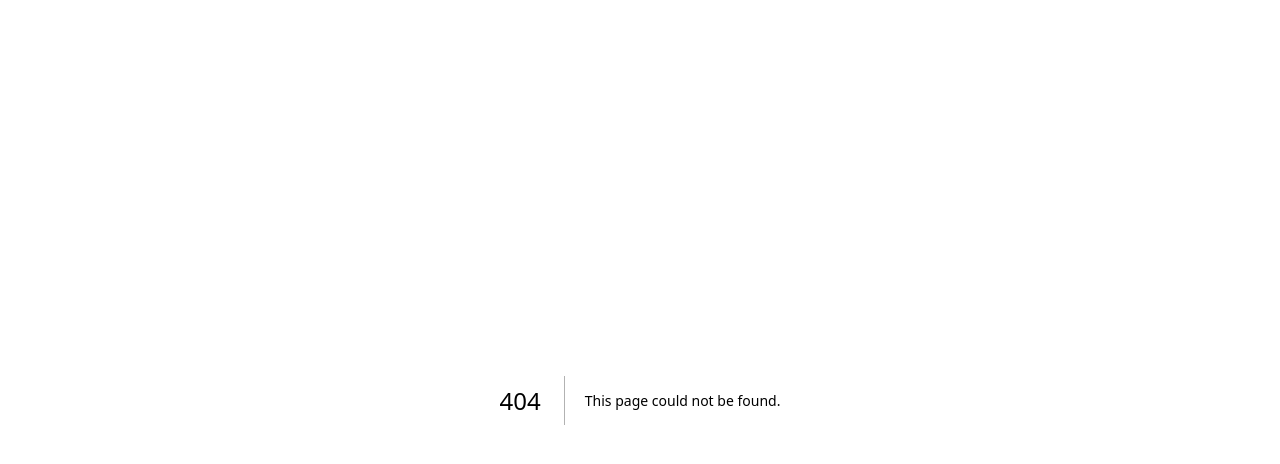
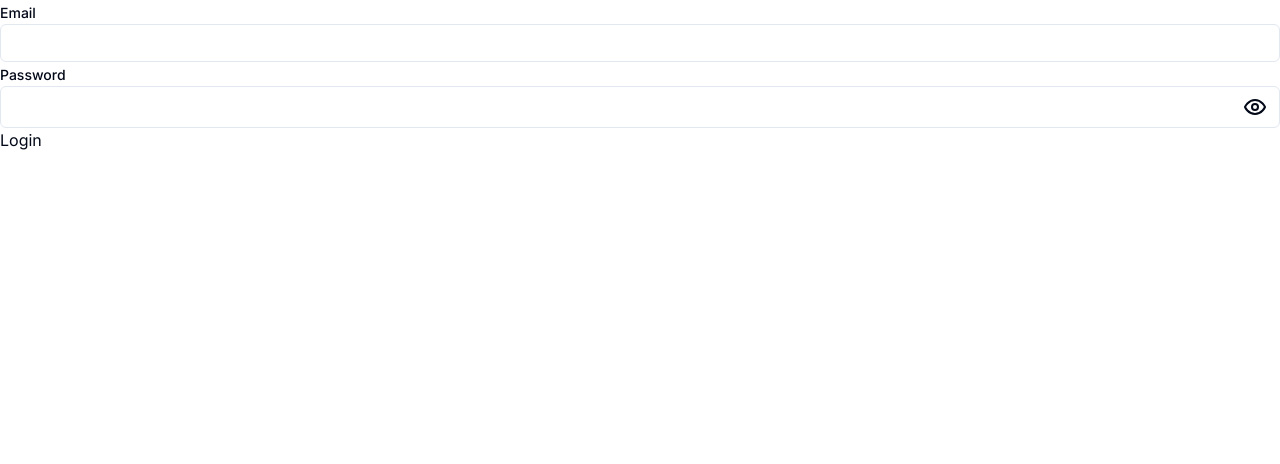
Before and after one commit to krzysztofkaptur/easymoney, a Next.js app: page /auth/login in a window 1280 px wide. Before the commit this address had no page. Shown: the top 464 px of the page. Built offline with nearby package versions, Linux system fonts and the light colour scheme.

Commit message:
feat: Add login page

```diff
--- /dev/null
+++ b/src/app/(pages)/(home)/page.tsx
@@ -0,0 +1,7 @@
+export default function Home() {
+  return (
+    <main>
+      <h1>home page</h1>
+    </main>
+  )
+}
--- /dev/null
+++ b/src/app/(pages)/auth/layout.tsx
@@ -0,0 +1,16 @@
+import type { Metadata } from "next";
+
+export const metadata: Metadata = {
+  title: "Create Next App",
+  description: "Generated by create next app",
+};
+
+export default function AuthLayout({
+  children,
+}: Readonly<{
+  children: React.ReactNode;
+}>) {
+  return (
+      <main>{children}</main>
+  );
+}
--- /dev/null
+++ b/src/app/(pages)/auth/login/page.tsx
@@ -0,0 +1,26 @@
+'use client'
+
+import { useForm } from 'react-hook-form'
+
+import { Form } from '@/components/Form'
+import { InputGroup } from '@/components/InputGroup'
+
+export default function Login() {
+  const form = useForm()
+
+  const onSubmit = form.handleSubmit(values => {
+    console.log({ values })
+  })
+
+  return (
+    <Form onSubmit={onSubmit} {...form}>
+      <InputGroup label="Email" {...form.register('email')} />
+      <InputGroup
+        label="Password"
+        type="password"
+        {...form.register('password')}
+      />
+      <button>Login</button>
+    </Form>
+  )
+}
--- a/src/app/page.tsx
+++ /dev/null
@@ -1,29 +0,0 @@
-'use client'
-
-import { InputGroup } from '@/components/InputGroup'
-
-import { Form } from '@/components/Form'
-
-import { useForm } from 'react-hook-form'
-
-export default function Home() {
-  const form = useForm()
-
-  const onSubmit = form.handleSubmit(values => {
-    console.log({ values })
-  })
-
-  return (
-    <main>
-      <Form onSubmit={onSubmit} {...form}>
-        <InputGroup label="Email" {...form.register('email')} />
-        <InputGroup
-          label="Password"
-          type="password"
-          {...form.register('password')}
-        />
-        <button>Suasdf</button>
-      </Form>
-    </main>
-  )
-}
```
